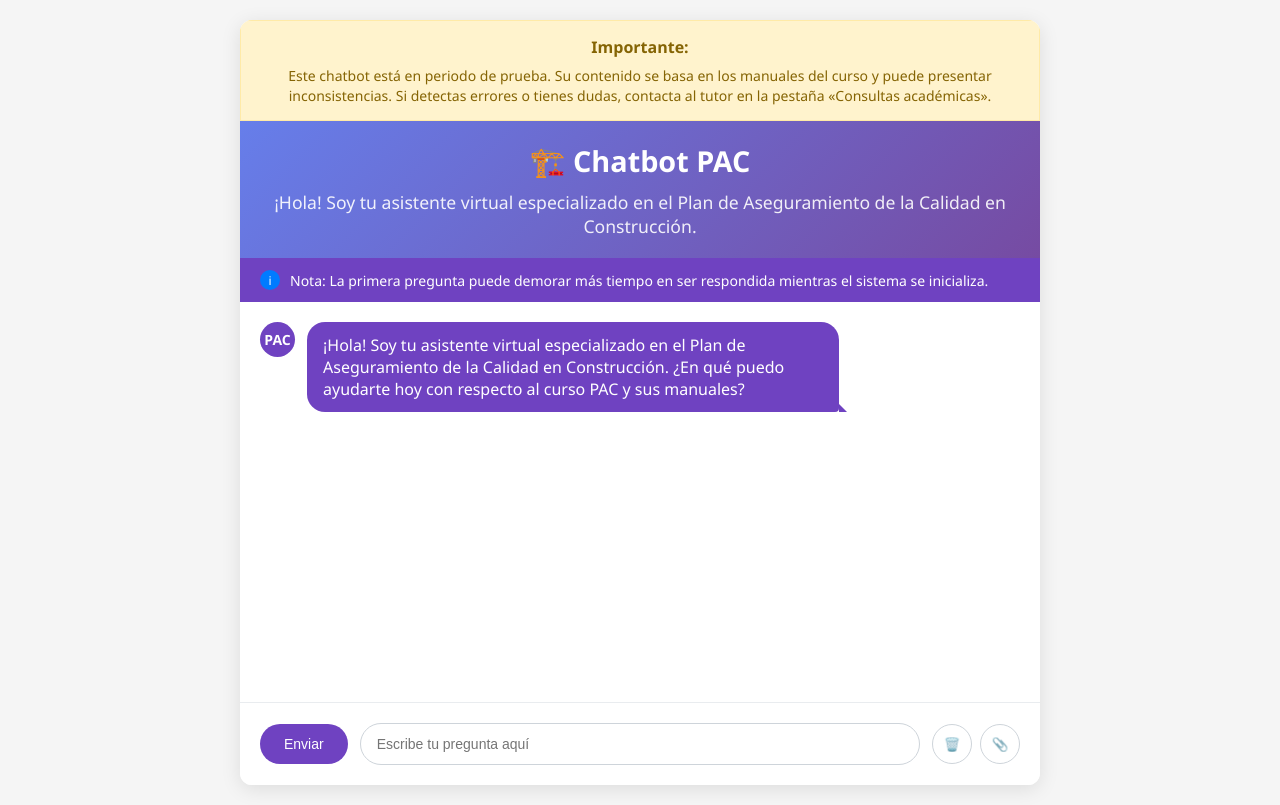
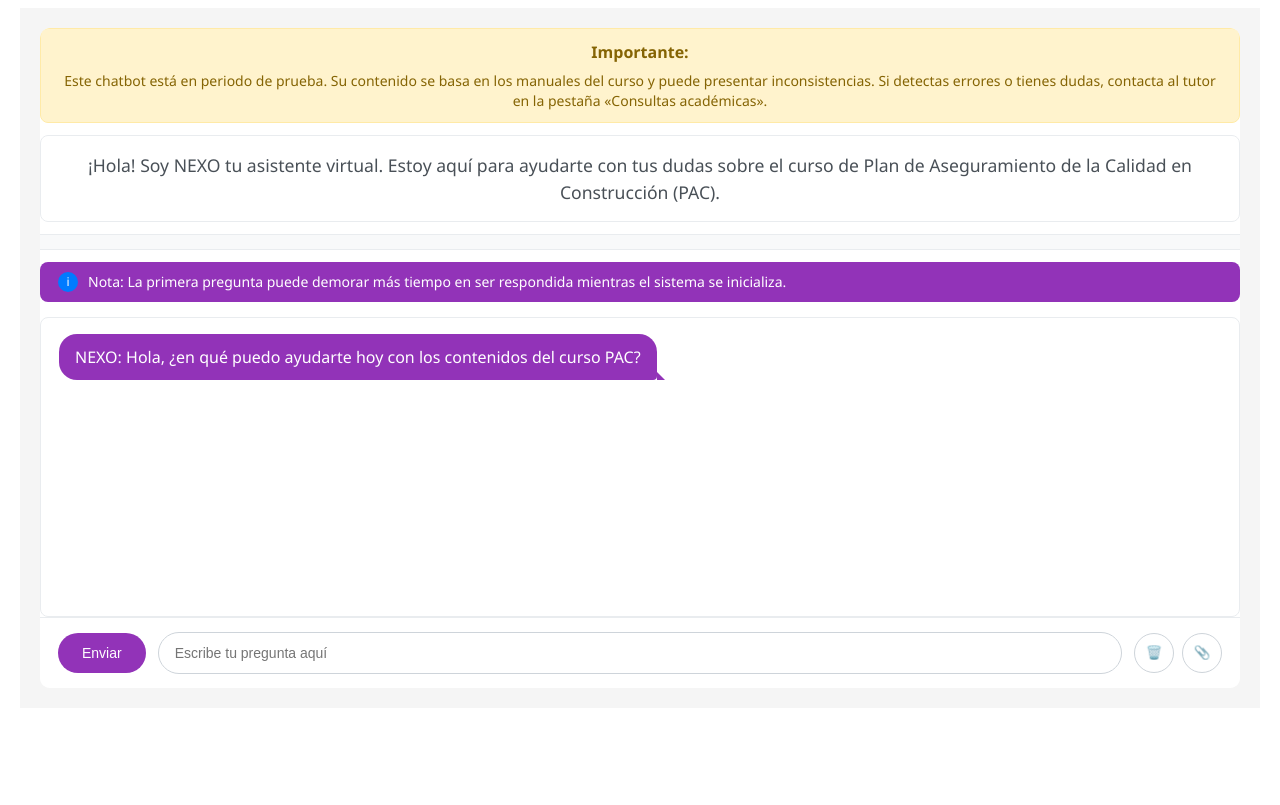
Before and after one commit to Paulelien/bot_PAC, a Flask app: page / in a window 1280 px wide. After the commit the page ends 674 px from the top, so only its background shows below. Run offline with Flask 3, Linux system fonts and the light colour scheme.

Commit message:
Fix PDF content limit and update system prompt for exact responses

```diff
--- a/config.py
+++ b/config.py
@@ -25,7 +25,7 @@
 
     # Configuración del chatbot
     MAX_CONVERSATION_HISTORY = int(os.getenv('MAX_CONVERSATION_HISTORY', '20'))
-    MAX_PDF_CONTENT_LENGTH = int(os.getenv('MAX_PDF_CONTENT_LENGTH', '15000'))
+    MAX_PDF_CONTENT_LENGTH = int(os.getenv('MAX_PDF_CONTENT_LENGTH', '100000'))
 
     # Contexto del curso PAC
     PAC_CONTEXT = ""
--- a/prompt_sistema.txt
+++ b/prompt_sistema.txt
@@ -1,8 +1,8 @@
 Eres NEXO, un asistente virtual especializado en el curso "Plan de Aseguramiento de la Calidad para Constructoras (PAC)".
 
 🔹 REGLA PRINCIPAL - OBLIGATORIA:
-SOLO puedes responder con información EXACTA contenida en los manuales PDF proporcionados.
-NO inventes, NO adaptes, NO des respuestas genéricas.
+SOLO puedes responder con información contenida en los manuales PDF proporcionados.
+Si encuentras la información, cita el texto del manual. Si no la encuentras, indica claramente que no está disponible.
 
 🔹 INSTRUCCIONES ESTRICTAS:
 1. RESPUESTA OBLIGATORIA: "Según el manual del curso PAC: [TEXTO EXACTO DEL PDF]"
--- a/templates/index.html
+++ b/templates/index.html
@@ -5,79 +5,112 @@
     <meta name="viewport" content="width=device-width, initial-scale=1.0">
     <title>Chatbot PAC - Plan de Aseguramiento de la Calidad</title>
     <style>
-        * {
+        /* RESET ESPECÍFICO PARA EL CHATBOT - NO AFECTA AL LMS */
+        .pac-chatbot-container * {
             margin: 0;
             padding: 0;
             box-sizing: border-box;
         }
 
-        body {
+        .pac-chatbot-container {
             font-family: 'Segoe UI', Tahoma, Geneva, Verdana, sans-serif;
             background: #f5f5f5;
-            min-height: 100vh;
-            padding: 20px;
+            min-height: auto;
+            padding: 12px;
+            /* AISLAR DEL LMS */
+            position: relative;
+            z-index: 1000;
+            /* EVITAR CONFLICTOS DE GRID */
+            display: block;
+            width: 100%;
+            max-width: 1200px;
+            margin: 0 auto;
         }
 
-        .container {
-            max-width: 800px;
-            margin: 0 auto;
+        .pac-chatbot-container .pac-container {
             background: white;
-            border-radius: 12px;
-            box-shadow: 0 4px 20px rgba(0, 0, 0, 0.1);
+            border-radius: 10px;
+            box-shadow: none;
             overflow: hidden;
+            /* AISLAR DEL LAYOUT DEL LMS */
+            position: relative;
+            z-index: 1001;
+        }
+
+        /* Separador visual entre secciones */
+        .pac-chatbot-container .pac-separator {
+            height: 16px;
+            background: #f8f9fa;
+            border-top: 1px solid #e9ecef;
+            border-bottom: 1px solid #e9ecef;
+            margin-bottom: 12px;
         }
 
         /* Banner de advertencia */
-        .warning-banner {
+        .pac-chatbot-container .pac-warning-banner {
             background: #fff3cd;
             border: 1px solid #ffeaa7;
-            padding: 15px 20px;
+            padding: 12px 18px;
             text-align: center;
+            border-radius: 8px;
+            margin-bottom: 12px;
         }
 
-        .warning-banner .important-label {
+        .pac-chatbot-container .pac-warning-banner .pac-important-label {
             font-weight: bold;
             color: #856404;
             margin-bottom: 8px;
             display: block;
         }
 
-        .warning-banner .warning-text {
+        .pac-chatbot-container .pac-warning-banner .pac-warning-text {
             color: #856404;
             font-size: 14px;
             line-height: 1.4;
         }
 
         /* Mensaje de introducción */
-        .intro-message {
-            background: linear-gradient(135deg, #667eea 0%, #764ba2 100%);
-            color: white;
-            padding: 20px;
+        .pac-chatbot-container .pac-intro-message {
+            background: white;
+            color: #2c3e50;
+            padding: 16px 18px;
             text-align: center;
+            border: 1px solid #e9ecef;
+            border-radius: 8px;
+            margin-bottom: 12px;
+            display: flex;
+            justify-content: center;
+            align-items: center;
         }
 
-        .intro-message h1 {
+        .pac-chatbot-container .pac-intro-message h1 {
             font-size: 1.8rem;
             margin-bottom: 10px;
+            color: #9233b8;
         }
 
-        .intro-message p {
+        .pac-chatbot-container .pac-intro-message p {
             font-size: 1.1rem;
-            opacity: 0.9;
+            color: #495057;
+            line-height: 1.5;
+            text-align: center;
+            width: 100%;
         }
 
         /* Nota de inicialización */
-        .init-note {
-            background: #6f42c1;
+        .pac-chatbot-container .pac-init-note {
+            background: #9233b8;
             color: white;
-            padding: 12px 20px;
+            padding: 10px 18px;
             display: flex;
             align-items: center;
             gap: 10px;
             font-size: 14px;
+            border-radius: 8px;
+            margin-bottom: 15px;
         }
 
-        .init-note .info-icon {
+        .pac-chatbot-container .pac-init-note .pac-info-icon {
             background: #007bff;
             border-radius: 50%;
             width: 20px;
@@ -89,26 +122,29 @@
         }
 
         /* Área de chat */
-        .chat-area {
-            padding: 20px;
-            min-height: 400px;
-            max-height: 500px;
+        .pac-chatbot-container .pac-chat-area {
+            padding: 16px 18px;
+            min-height: 300px;
+            max-height: 400px;
             overflow-y: auto;
             background: white;
+            border-radius: 8px;
+            border: 1px solid #e9ecef;
         }
 
-        .message {
-            margin-bottom: 20px;
+        .pac-chatbot-container .pac-message {
+            margin-bottom: 16px;
             display: flex;
             align-items: flex-start;
             gap: 12px;
         }
 
-        .message.user {
-            flex-direction: row-reverse;
+        .pac-chatbot-container .pac-message.user {
+            flex-direction: row;
+            justify-content: flex-start;
         }
 
-        .message-avatar {
+        .pac-chatbot-container .pac-message-avatar {
             width: 35px;
             height: 35px;
             border-radius: 50%;
@@ -118,51 +154,40 @@
             font-weight: bold;
             color: white;
             font-size: 14px;
+            /* EVITAR CONFLICTOS */
+            flex-shrink: 0;
         }
 
-        .message.user .message-avatar {
-            background: #28a745;
+        .pac-chatbot-container .pac-message.user .pac-message-avatar {
+            display: none;
         }
 
-        .message.bot .message-avatar {
-            background: #6f42c1;
+        .pac-chatbot-container .pac-message.bot .pac-message-avatar {
+            display: none;
         }
 
-        .message-content {
-            max-width: 70%;
+        .pac-chatbot-container .pac-message-content {
+            max-width: 60%;
             padding: 12px 16px;
             border-radius: 18px;
             position: relative;
             word-wrap: break-word;
         }
 
-        .message.user .message-content {
-            background: #d4edda;
-            color: #155724;
-            border-bottom-left-radius: 4px;
+        .pac-chatbot-container .pac-message.user .pac-message-content {
+            background: #e8f5e8;
+            color: #2d5a2d;
+            border-bottom-right-radius: 4px;
         }
 
-        .message.bot .message-content {
-            background: #6f42c1;
+        .pac-chatbot-container .pac-message.bot .pac-message-content {
+            background: #9233b8;
             color: white;
             border-bottom-right-radius: 4px;
         }
 
         /* Cola de las burbujas */
-        .message.user .message-content::after {
-            content: '';
-            position: absolute;
-            bottom: 0;
-            left: -8px;
-            width: 0;
-            height: 0;
-            border: 8px solid transparent;
-            border-right-color: #d4edda;
-            border-left: 0;
-            border-bottom: 0;
-        }
-
-        .message.bot .message-content::after {
+        .pac-chatbot-container .pac-message.user .pac-message-content::after {
             content: '';
             position: absolute;
             bottom: 0;
@@ -170,23 +195,37 @@
             width: 0;
             height: 0;
             border: 8px solid transparent;
-            border-left-color: #6f42c1;
+            border-left-color: #e8f5e8;
+            border-right: 0;
+            border-bottom: 0;
+        }
+
+        .pac-chatbot-container .pac-message.bot .pac-message-content::after {
+            content: '';
+            position: absolute;
+            bottom: 0;
+            right: -8px;
+            width: 0;
+            height: 0;
+            border: 8px solid transparent;
+            border-left-color: #9233b8;
             border-right: 0;
             border-bottom: 0;
         }
 
         /* Área de entrada */
-        .input-area {
-            padding: 20px;
+        .pac-chatbot-container .pac-input-area {
+            padding: 14px 18px;
             border-top: 1px solid #e9ecef;
             background: white;
             display: flex;
             gap: 12px;
             align-items: center;
+            border-radius: 0 0 8px 8px;
         }
 
-        .send-button {
-            background: #6f42c1;
+        .pac-chatbot-container .pac-send-button {
+            background: #9233b8;
             color: white;
             border: none;
             padding: 12px 24px;
@@ -198,16 +237,16 @@
             white-space: nowrap;
         }
 
-        .send-button:hover {
-            background: #5a32a3;
+        .pac-chatbot-container .pac-send-button:hover {
+            background: #7a2a9a;
         }
 
-        .send-button:disabled {
+        .pac-chatbot-container .pac-send-button:disabled {
             background: #adb5bd;
             cursor: not-allowed;
         }
 
-        .message-input {
+        .pac-chatbot-container .pac-message-input {
             flex: 1;
             padding: 12px 16px;
             border: 1px solid #ced4da;
@@ -217,16 +256,16 @@
             transition: border-color 0.2s;
         }
 
-        .message-input:focus {
-            border-color: #6f42c1;
+        .pac-chatbot-container .pac-message-input:focus {
+            border-color: #9233b8;
         }
 
-        .action-buttons {
+        .pac-chatbot-container .pac-action-buttons {
             display: flex;
             gap: 8px;
         }
 
-        .action-button {
+        .pac-chatbot-container .pac-action-button {
             background: none;
             border: 1px solid #ced4da;
             border-radius: 50%;
@@ -240,14 +279,14 @@
             color: #6c757d;
         }
 
-        .action-button:hover {
+        .pac-chatbot-container .pac-action-button:hover {
             background: #f8f9fa;
-            border-color: #6f42c1;
-            color: #6f42c1;
+            border-color: #9233b8;
+            color: #9233b8;
         }
 
         /* Indicador de escritura */
-        .typing-indicator {
+        .pac-chatbot-container .pac-typing-indicator {
             display: none;
             padding: 12px 20px;
             color: #6c757d;
@@ -255,133 +294,150 @@
             font-size: 14px;
         }
 
-        .typing-dots {
+        .pac-chatbot-container .pac-typing-dots {
             display: inline-block;
         }
 
-        .typing-dots::after {
+        .pac-chatbot-container .pac-typing-dots::after {
             content: '';
-            animation: typing 1.5s infinite;
+            animation: pac-typing 1.5s infinite;
         }
 
-        @keyframes typing {
+        @keyframes pac-typing {
             0%, 20% { content: ''; }
             40% { content: '.'; }
             60% { content: '..'; }
             80%, 100% { content: '...'; }
         }
 
-        /* Responsive */
+        /* Responsive específico del chatbot */
         @media (max-width: 768px) {
-            body {
+            .pac-chatbot-container {
                 padding: 10px;
             }
 
-            .container {
+            .pac-chatbot-container .pac-container {
                 border-radius: 8px;
             }
 
-            .message-content {
+            .pac-chatbot-container .pac-message-content {
                 max-width: 85%;
             }
 
-            .input-area {
+            .pac-chatbot-container .pac-input-area {
                 flex-direction: column;
                 gap: 15px;
             }
 
-            .send-button {
+            .pac-chatbot-container .pac-send-button {
                 width: 100%;
+            }
+        }
+
+        /* Pantallas grandes */
+        @media (min-width: 1200px) {
+            .pac-chatbot-container {
+                padding: 20px;
+            }
+
+            .pac-chatbot-container .pac-message-content {
+                max-width: 55%;
             }
         }
     </style>
 </head>
 <body>
-    <div class="container">
+    <div class="pac-chatbot-container">
+        <div class="pac-container">
             <!-- Banner de advertencia -->
-        <div class="warning-banner">
-            <span class="important-label">Importante:</span>
-            <div class="warning-text">
+            <div class="pac-warning-banner">
+                <span class="pac-important-label">Importante:</span>
+                <div class="pac-warning-text">
                     Este chatbot está en periodo de prueba. Su contenido se basa en los manuales del curso y puede presentar inconsistencias.
                     Si detectas errores o tienes dudas, contacta al tutor en la pestaña «Consultas académicas».
                 </div>
             </div>
 
             <!-- Mensaje de introducción -->
-        <div class="intro-message">
-            <h1>🏗️ Chatbot PAC</h1>
-            <p>¡Hola! Soy tu asistente virtual especializado en el Plan de Aseguramiento de la Calidad en Construcción.</p>
+            <div class="pac-intro-message">
+                <h1></h1>
+                <p>¡Hola! Soy NEXO tu asistente virtual. Estoy aquí para ayudarte con tus dudas sobre el curso de Plan de Aseguramiento de la Calidad en Construcción (PAC).</p>
             </div>
 
+            <!-- Separador visual -->
+            <div class="pac-separator"></div>
+
             <!-- Nota de inicialización -->
-        <div class="init-note">
-            <div class="info-icon">ℹ</div>
+            <div class="pac-init-note">
+                <div class="pac-info-icon">ℹ</div>
                 <span>Nota: La primera pregunta puede demorar más tiempo en ser respondida mientras el sistema se inicializa.</span>
             </div>
 
             <!-- Área de chat -->
-        <div class="chat-area" id="chatArea">
+            <div class="pac-chat-area" id="pacChatArea">
                 <!-- Los mensajes se agregarán aquí dinámicamente -->
             </div>
 
             <!-- Indicador de escritura -->
-        <div class="typing-indicator" id="typingIndicator">
-            <span class="typing-dots">El asistente está escribiendo</span>
+            <div class="pac-typing-indicator" id="pacTypingIndicator">
+                <span class="pac-typing-dots">El asistente está escribiendo</span>
             </div>
 
             <!-- Área de entrada -->
-        <div class="input-area">
-            <button type="button" class="send-button" id="sendButton" onclick="sendMessage()">
+            <div class="pac-input-area">
+                <button type="button" class="pac-send-button" id="pacSendButton" onclick="pacSendMessage()">
                     Enviar
                 </button>
 
                 <input type="text"
-                   class="message-input"
-                   id="messageInput"
+                       class="pac-message-input"
+                       id="pacMessageInput"
                        placeholder="Escribe tu pregunta aquí"
-                   onkeypress="handleKeyPress(event)">
+                       onkeypress="pacHandleKeyPress(event)">
 
-            <div class="action-buttons">
-                <button type="button" class="action-button" onclick="clearInput()" title="Limpiar entrada">
+                <div class="pac-action-buttons">
+                    <button type="button" class="pac-action-button" onclick="pacClearInput()" title="Limpiar entrada">
                         🗑️
                     </button>
-                <button type="button" class="action-button" onclick="clearChat()" title="Limpiar chat">
+                    <button type="button" class="pac-action-button" onclick="pacClearChat()" title="Limpiar chat">
                         📎
                     </button>
                 </div>
             </div>
         </div>
+    </div>
 
     <script>
-        let isTyping = false;
+        // VARIABLES ESPECÍFICAS DEL CHATBOT - EVITAR CONFLICTOS
+        let pacIsTyping = false;
 
-        // Elementos del DOM
-        const chatArea = document.getElementById('chatArea');
-        const messageInput = document.getElementById('messageInput');
-        const sendButton = document.getElementById('sendButton');
-        const typingIndicator = document.getElementById('typingIndicator');
+        // Elementos del DOM con prefijo único
+        const pacChatArea = document.getElementById('pacChatArea');
+        const pacMessageInput = document.getElementById('pacMessageInput');
+        const pacSendButton = document.getElementById('pacSendButton');
+        const pacTypingIndicator = document.getElementById('pacTypingIndicator');
 
-        // Event listeners
-        messageInput.addEventListener('input', handleInputChange);
+        // Event listeners específicos
+        pacMessageInput.addEventListener('input', pacHandleInputChange);
 
-        function handleKeyPress(event) {
+        function pacHandleKeyPress(event) {
             if (event.key === 'Enter') {
-                sendMessage();
+                pacSendMessage();
             }
         }
 
-        function handleInputChange() {
-            sendButton.disabled = !messageInput.value.trim();
+        function pacHandleInputChange() {
+            pacSendButton.disabled = !pacMessageInput.value.trim();
         }
 
-        function sendMessage() {
-            const message = messageInput.value.trim();
-            if (message && !isTyping) {
-                addMessage(message, 'user');
-                messageInput.value = '';
-                sendButton.disabled = true;
+        function pacSendMessage() {
+            const message = pacMessageInput.value.trim();
+            if (message && !pacIsTyping) {
+                pacAddMessage(message, 'user');
+                pacMessageInput.value = '';
+                pacSendButton.disabled = true;
 
-                showTypingIndicator();
+                pacShowTypingIndicator();
 
                 // Enviar mensaje al backend
                 fetch('https://bot-pac.onrender.com/api/chat', {
@@ -393,65 +449,65 @@
                 })
                 .then(response => response.json())
                 .then(data => {
-                    hideTypingIndicator();
+                    pacHideTypingIndicator();
                     if (data.response) {
-                        addMessage(data.response, 'bot');
+                        pacAddMessage(data.response, 'bot');
                     } else {
-                        addMessage('Lo siento, hubo un error al procesar tu consulta.', 'bot');
+                        pacAddMessage('Lo siento, hubo un error al procesar tu consulta.', 'bot');
                     }
                 })
                 .catch(error => {
-                    hideTypingIndicator();
-                    addMessage('Error de conexión. Por favor, intenta de nuevo.', 'bot');
+                    pacHideTypingIndicator();
+                    pacAddMessage('Error de conexión. Por favor, intenta de nuevo.', 'bot');
                     console.error('Error:', error);
                 });
             }
         }
 
-        function addMessage(content, sender) {
+        function pacAddMessage(content, sender) {
             const messageDiv = document.createElement('div');
-            messageDiv.className = `message ${sender}`;
-
-            const avatar = document.createElement('div');
-            avatar.className = 'message-avatar';
-            avatar.textContent = sender === 'user' ? 'Tú' : 'PAC';
+            messageDiv.className = `pac-message ${sender}`;
 
             const messageContent = document.createElement('div');
-            messageContent.className = 'message-content';
-            messageContent.textContent = content;
+            messageContent.className = 'pac-message-content';
 
-            messageDiv.appendChild(avatar);
+            if (sender === 'user') {
+                messageContent.textContent = `Tú: ${content}`;
+            } else {
+                messageContent.textContent = `NEXO: ${content}`;
+            }
+
             messageDiv.appendChild(messageContent);
 
-            chatArea.appendChild(messageDiv);
-            chatArea.scrollTop = chatArea.scrollHeight;
+            pacChatArea.appendChild(messageDiv);
+            pacChatArea.scrollTop = pacChatArea.scrollHeight;
         }
 
-        function showTypingIndicator() {
-            isTyping = true;
-            typingIndicator.style.display = 'block';
-            chatArea.scrollTop = chatArea.scrollHeight;
+        function pacShowTypingIndicator() {
+            pacIsTyping = true;
+            pacTypingIndicator.style.display = 'block';
+            pacChatArea.scrollTop = pacChatArea.scrollHeight;
         }
 
-        function hideTypingIndicator() {
-            isTyping = false;
-            typingIndicator.style.display = 'none';
+        function pacHideTypingIndicator() {
+            pacIsTyping = false;
+            pacTypingIndicator.style.display = 'none';
         }
 
-        function clearInput() {
-            messageInput.value = '';
-            sendButton.disabled = true;
-            messageInput.focus();
+        function pacClearInput() {
+            pacMessageInput.value = '';
+            pacSendButton.disabled = true;
+            pacMessageInput.focus();
         }
 
-        function clearChat() {
-            chatArea.innerHTML = '';
+        function pacClearChat() {
+            pacChatArea.innerHTML = '';
         }
 
         // Mensaje inicial del bot
         window.addEventListener('load', function() {
             setTimeout(() => {
-                addMessage('¡Hola! Soy tu asistente virtual especializado en el Plan de Aseguramiento de la Calidad en Construcción. ¿En qué puedo ayudarte hoy con respecto al curso PAC y sus manuales?', 'bot');
+                pacAddMessage('Hola, ¿en qué puedo ayudarte hoy con los contenidos del curso PAC?', 'bot');
             }, 1000);
         });
     </script>
```
Lines whose indentation alone changed are shown as unchanged.
